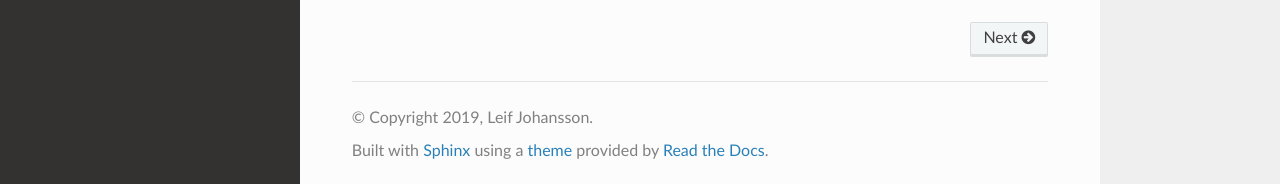
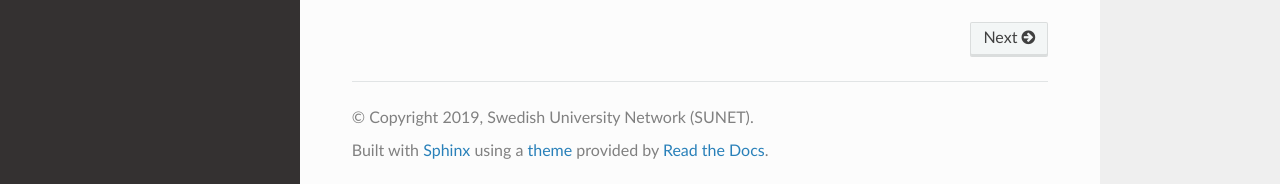
Before and after one commit to TheIdentitySelector/thiss-js, a Sphinx documentation site: the page built from docs/index.rst, in a window 1280 px wide and 1059 px high. Shown: the part 872-1056 px from the top of the window. Built offline with Sphinx 7.4.7 and the Read the Docs theme 2.0.0, drawn with Linux system fonts in a browser that asks for light colours.

Commit message:
clarify copyright

```diff
--- a/docs/conf.py
+++ b/docs/conf.py
@@ -20,7 +20,7 @@
 # -- Project information -----------------------------------------------------
 
 project = u'The Identity Selector Service'
-copyright = u'2019, Leif Johansson'
+copyright = u'2019, Swedish University Network (SUNET)'
 author = u'Leif Johansson'
 
 # The short X.Y version
```
